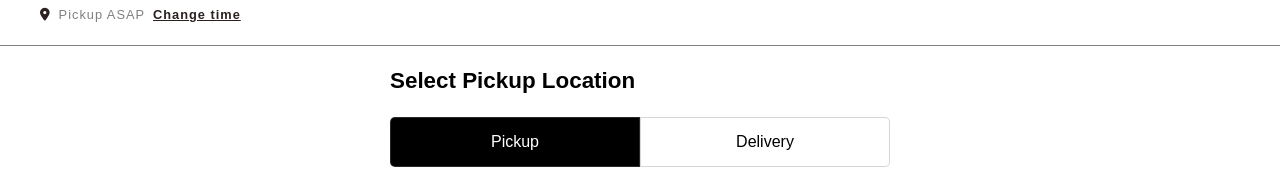
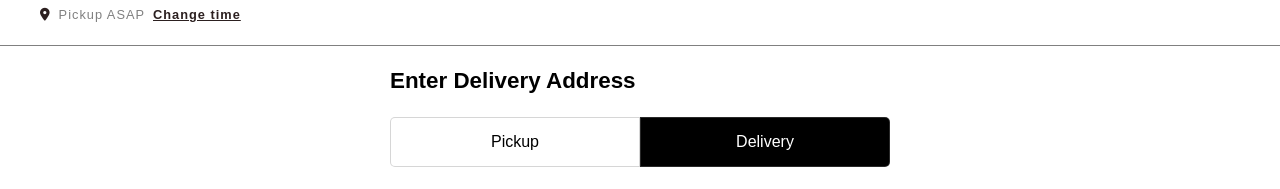
Before and after one commit to Michelobe/anniesbytes, a React (Create React App) app: page /order in a window 1280 px wide. Both pictures are taken after a click on the element "Delivery". Shown: the part 611-800 px from the top of the page. Built offline with nearby package versions, Linux system fonts and the light colour scheme; a web font is replaced by a local one.

Commit message:
Finiched changes to the pickup/delivery options page.  The forms are still not working, but aesthetically, it looks fine

```diff
--- a/public/css/components/deliveryTakeout/orderOptions.css
+++ b/public/css/components/deliveryTakeout/orderOptions.css
@@ -57,26 +57,28 @@
     display: flex;
     flex-flow: row;
     align-items: center;
-    padding-bottom: 4rem;
+    padding-bottom: 2rem;
 }
 .orderOptions .selectLoc .marginContainer .selectPick .selectBox{
+    background: white;
+    color: black;
     padding: 1rem 3rem;
-    background: red;
     text-transform: capitalize;
     font-size: 1rem;
     border: 1px solid rgba(128, 128, 128, 0.322);
     width: 50%;
     text-align: center;
+    cursor: pointer;
+}
+.orderOptions .selectLoc .marginContainer .selectPick .selectBox.active{
+    background: black;
+    color: white;
 }
 .orderOptions .selectLoc .marginContainer .selectPick .pickup{
-    background: black;
-    color: white;
     border-top-left-radius: 5px;
     border-bottom-left-radius: 5px;
 }
 .orderOptions .selectLoc .marginContainer .selectPick .delivery{
-    background: white;
-    color: black;
     border-top-right-radius: 5px;
     border-bottom-right-radius: 5px;
 }
--- a/public/css/components/deliveryTakeout/pickupDelivery/delivery.css
+++ b/public/css/components/deliveryTakeout/pickupDelivery/delivery.css
@@ -10,15 +10,17 @@
     background: rgba(224, 223, 223, 0.219);
     margin-bottom: 2rem;
 }
-.orderOptions .deliveryOptions .marginContainer .deliveryInfo p{
+.orderOptions .deliveryOptions .marginContainer p{
+    margin: 0 auto;
+    max-width: 500px;
     padding-bottom: 1.5rem;
     font-size: .8rem;
     color: gray;
     letter-spacing: 1px;
 }
 .orderOptions .deliveryOptions .marginContainer .deliveryInfo input{
-    margin: 0 0 1.5rem 0;
-    padding: .8rem 0 .8rem 0;
+    margin: .5rem auto;
+    padding: .8rem 0;
     text-indent: 1rem;
     font-size: .8rem;
     color: rgb(206, 206, 206);
@@ -27,3 +29,21 @@
     border-radius: 5px;
     border: 1px solid rgb(206, 206, 206);
 }
+.orderOptions .deliveryOptions .marginContainer .deliveryInfo .submitBtn{
+    background: black;
+    color: white;
+    border-radius: 50px;
+    text-transform: capitalize;
+    margin: .5rem auto 0 auto;
+    text-align: center;
+    cursor: pointer;
+    min-width: 68px;
+    padding: 1rem 2rem;
+    height: 1rem;
+}
+.orderOptions .deliveryOptions .marginContainer .deliveryInfo .submitBtn p{
+    color: white;
+    font-size: .9rem;
+    font-weight: bold;
+    letter-spacing: 1px;
+}
--- a/src/components/deliveryTakeout/orderOptions.js
+++ b/src/components/deliveryTakeout/orderOptions.js
@@ -6,22 +6,37 @@ export default class OrderOptions extends Component{
     constructor(){
         super();
         this.state={
-            deliveryPickup: true
+            deliveryPickup: true,
+            pickUpActive: 'active',
+            deliveryActive: ''
         };
     }
 
     clickPickup =() => {
         if (this.state.deliveryPickup === false){
             this.setState({
-                deliveryPickup: true
+                deliveryPickup: true,
+                pickUpActive: 'active',
+                deliveryActive: ''
             })
         }
     }
     clickDelivery =() => {
         if (this.state.deliveryPickup === true){
             this.setState({
-                deliveryPickup: false
+                deliveryPickup: false,
+                pickUpActive: '',
+                deliveryActive: 'active'
             })
+        }
+    }
+
+    showH1 = () => {
+        if(this.state.deliveryPickup === true){
+            return(<h1>select pickup location</h1>);
+        }
+        else{
+            return(<h1>Enter Delivery Address</h1>);
         }
     }
 
@@ -47,23 +62,18 @@ export default class OrderOptions extends Component{
                 </div>
                 <div className="selectLoc">
                     <div className="marginContainer">
-                        <h1>select pickup location</h1>
+                        {this.showH1()}
                         <div className="selectPick">
-                            <div className="selectBox pickup" onClick={this.clickPickup}>
+                            <div className={`selectBox pickup ${this.state.pickUpActive}`} onClick={this.clickPickup}>
                                 <p>pickup</p>
                             </div>
-                            <div className="selectBox delivery"  onClick={this.clickDelivery}>
+                            <div className={`selectBox delivery ${this.state.deliveryActive}`}  onClick={this.clickDelivery}>
                                 <p>delivery</p>
                             </div>
                         </div>
                     </div>
                 </div>
-                {/* ====================HACKY FIX, NEED TO REVISIT===================== */}
-                {this.state.deliveryPickup === true ?
-                <Pickup /> : <Delivery />}
-                {/* ====================HACKY FIX, NEED TO REVISIT===================== */}
-                {/* <Pickup />
-                <Delivery /> */}
+                {this.state.deliveryPickup === true ? <Pickup /> : <Delivery />}
                 <div className="seeMenuBtn">
                     <p>See Menu</p>
                 </div>
--- a/src/components/deliveryTakeout/pickupDelivery/delivery.js
+++ b/src/components/deliveryTakeout/pickupDelivery/delivery.js
@@ -10,11 +10,14 @@ export default class Delivery extends Component{
         return(
             <div className="deliveryOptions">
                 <div className="marginContainer">
+                    <p>Enter your Address</p>
                     <div className="deliveryInfo">
-                        <p>Enter your Address</p>
                         <input type="text" id="street" name="street" placeholder="Street Address" />
                         <input type="text" id="state" name="state" placeholder="State" />
                         <input type="text" id="zip" name="zip" placeholder="ZIP" />
+                        <div className="submitBtn">
+                            <p>Submit</p>
+                        </div>
                     </div>
                 </div>
             </div>
```
